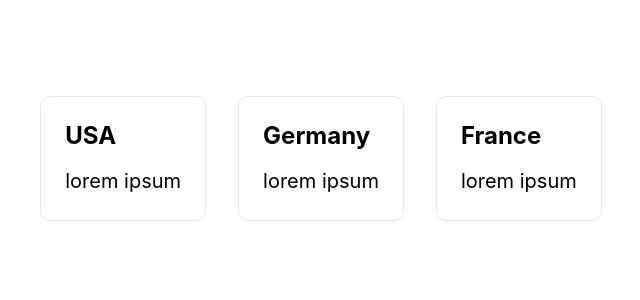
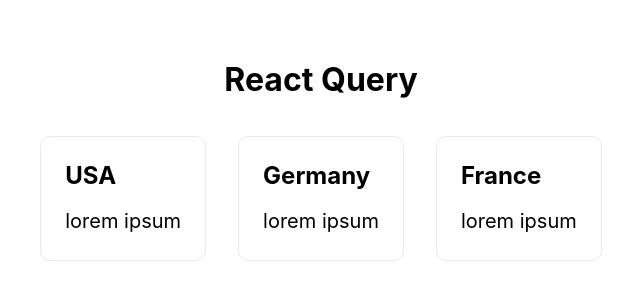
Before and after one commit to maxcore25/next-ts-react-query-intro, a Next.js app: page / in a window 1280 px wide. Shown: the part 242-542 px from the top of the page, without its empty margins (319-959 px from the left). Built offline with nearby package versions, Linux system fonts and the light colour scheme; data requests are answered from the project's data file.

Commit message:
Loading And Fetching Written

```diff
--- a/pages/index.tsx
+++ b/pages/index.tsx
@@ -10,7 +10,6 @@ const Home: NextPage = () => {
     isLoading,
     data: response,
     error,
-    status,
   } = useQuery('county list', () => CountryService.getAll());
 
   return (
@@ -22,11 +21,14 @@ const Home: NextPage = () => {
       </Head>
 
       <main className={styles.main}>
+        <h1>React Query</h1>
+        {error && <div style={{ color: 'red' }}>{(error as any).message}</div>}
+
         {isLoading ? (
           <h1>Loading...</h1>
         ) : response?.data.length ? (
           <div className={styles.grid}>
-            {response.data.map(country => (
+            {response.data.map((country: any) => (
               <a
                 key={country.id}
                 href='https://nextjs.org/docs'
```
